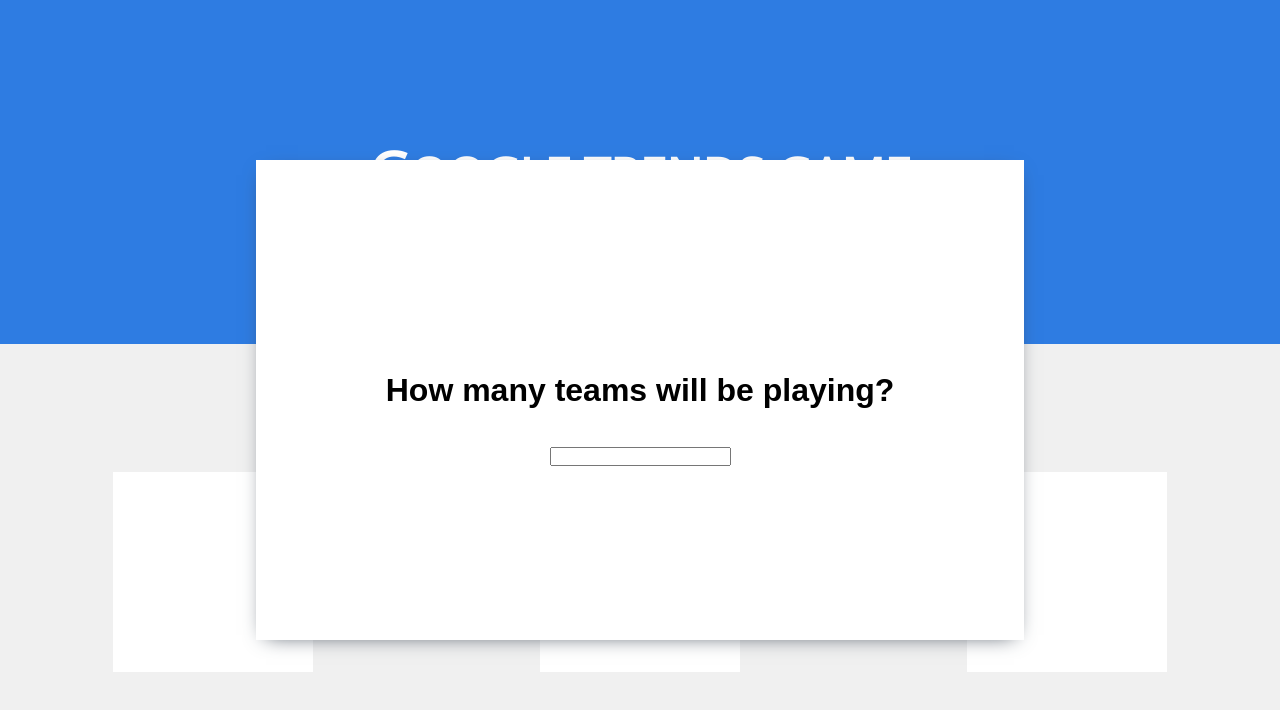
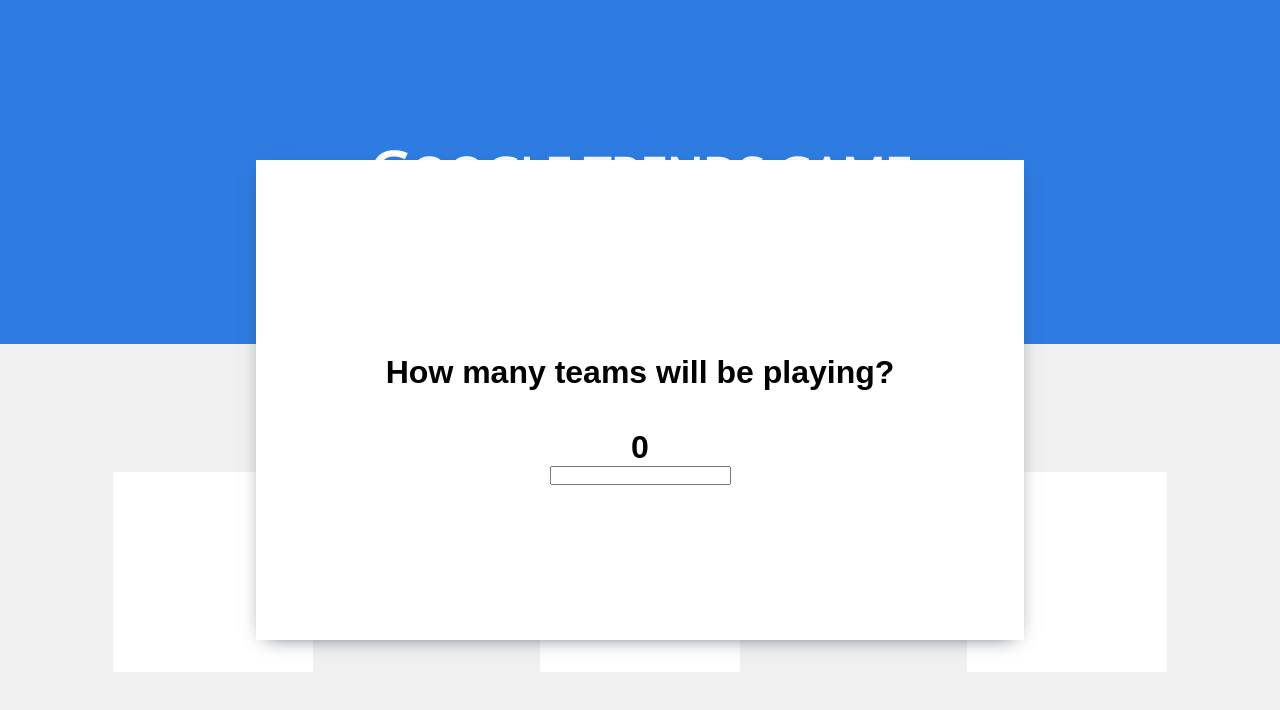
Before and after one commit to mweiss9676/Trends, a React (Create React App) app: page / in a window 1280 px wide. Shown: the top 710 px of the page. Built offline with nearby package versions, Linux system fonts and the light colour scheme.

Commit message:
context added but needs work especially to update its state

```diff
--- a/src/App.js
+++ b/src/App.js
@@ -1,8 +1,9 @@
 import React, { Component } from 'react';
+import { AppContext, AppProvider } from './Context';
 import './App.css';
 import { Clubhouse, TopPart } from './Clubhouse.js';
-import { Searchbar } from './Searchbar.js';
 import { Form } from './Setup.js';
+
 
 class App extends Component {
   constructor(props) {
@@ -16,11 +17,13 @@
 
   render() {
     return (
-      <div className="app">
-        <Form />
-        <TopPart />
-        <Clubhouse />
-      </div>
+      <AppProvider>
+        <div className="app">
+          <Form />
+          <TopPart />
+          <Clubhouse />
+        </div>
+      </AppProvider>
     )
   }
 }
--- /dev/null
+++ b/src/Context.js
@@ -0,0 +1,22 @@
+import React, { Component } from 'react';
+
+export const AppContext = React.createContext();
+
+export class AppProvider extends Component {
+  state = {
+    numberOfTeams : 0,
+    numberOfRounds : 0,
+    lengthOfRounds : 0,
+    teamNames : []
+  }
+  render() {
+    return (
+      <AppContext.Provider value={{
+          state: this.state,
+          setNumTeams : (value) => this.setState({ numberOfTeams: value})
+      }}>
+        { this.props.children }
+      </AppContext.Provider>
+    )
+  }
+}
--- a/src/Setup.js
+++ b/src/Setup.js
@@ -1,5 +1,5 @@
 import React from 'react';
-import ReactDOM from 'react-dom';
+import { AppContext } from './Context';
 
 export class Form extends React.Component {
     constructor(props) {
@@ -44,6 +44,7 @@
     }
 
     updateAnswer(event) {
+        // console.log(event.target.name)
         this.setState({
             answer: event.target.value
         })
@@ -56,7 +57,16 @@
                     <div className="setup">
                         <div className="setupInterior">
                             <h1 className="question">{ this.state.questions[this.state.page].message }</h1>
-                            <input type={ this.state.questions[this.state.page].type } name={ this.state.questions[this.state.page].name } value={ this.state.answer } onChange={ this.updateAnswer }></input>
+                            <AppContext.Consumer>
+                                {(consumer) => (
+                                    <h1>{consumer.state.numberOfTeams}</h1>
+                                )}
+                            </AppContext.Consumer>
+                            <input type={ this.state.questions[this.state.page].type }
+                                   name={ this.state.questions[this.state.page].name }
+                                   value={ this.state.answer }
+                                   onChange={ this.updateAnswer }>
+                            </input>
                         </div>
                     </div>
                 </form>
```
